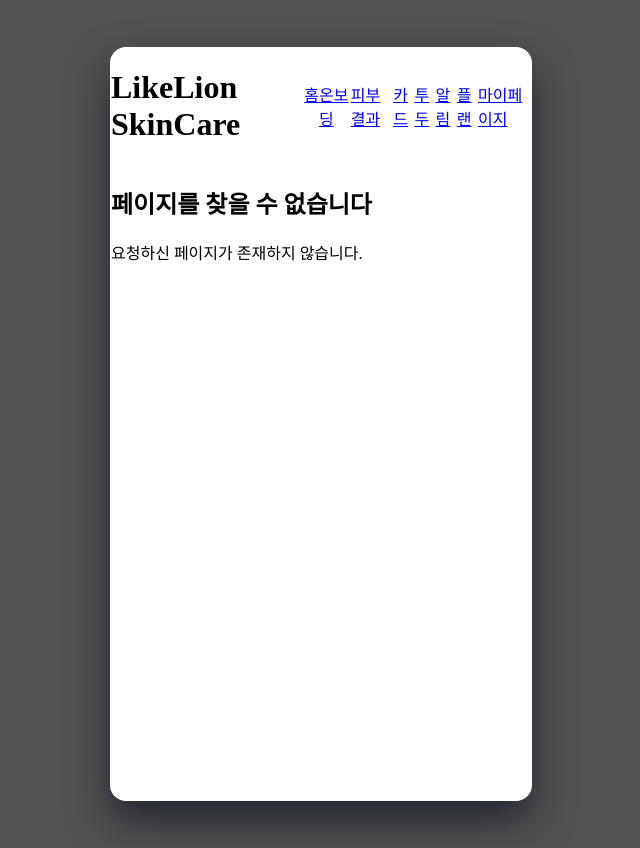
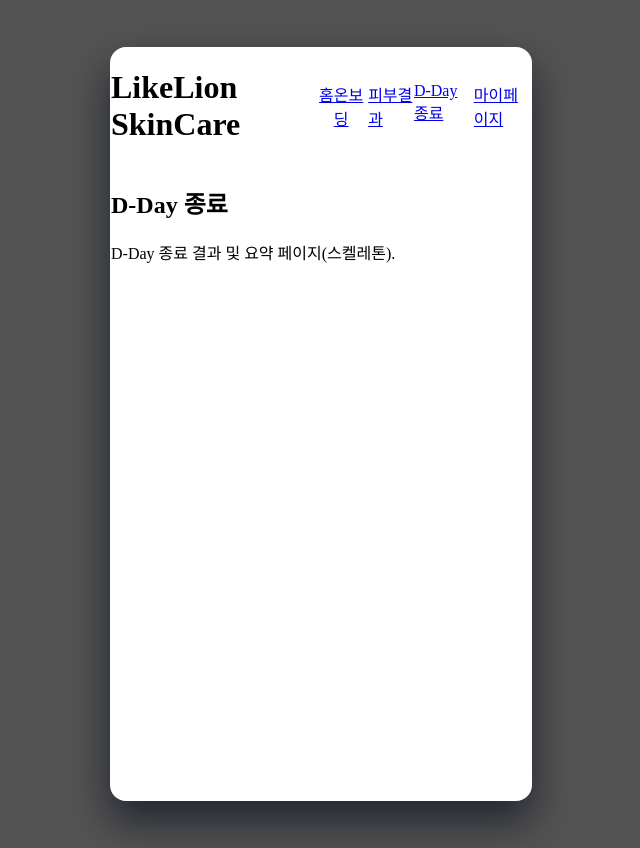
Before and after one commit to LikeLion-14th-SKHU/LikeLion-14th-TEAM03-FE, a React app in the folder hackathon3FE/: page /d-dayend in a window 1280 px wide. Shown: the whole page, without its empty margins (319-959 px from the left). Built offline with nearby package versions, Linux system fonts and the light colour scheme; the HTML template or start-up script is replaced by a standard one.

Commit message:
Chore:  페이지 추가 설정 #4

```diff
--- a/hackathon3FE/src/App.jsx
+++ b/hackathon3FE/src/App.jsx
@@ -2,10 +2,7 @@ import { BrowserRouter, Routes, Route, Link } from "react-router-dom";
 import Home from "./pages/Home";
 import Onboarding from "./pages/Onboarding";
 import SkinResult from "./pages/SkinResult";
-import Cards from "./pages/Cards";
-import Todo from "./pages/Todo";
-import Notifications from "./pages/Notifications";
-import Plan from "./pages/Plan";
+import DDayEnd from "./pages/DDayEnd";
 import Mypage from "./pages/Mypage";
 import NotFound from "./pages/NotFound";
 
@@ -27,17 +24,8 @@ function App() {
                 <Link to="/skin-result" className="text-blue-600">
                   피부결과
                 </Link>
-                <Link to="/cards" className="text-blue-600">
-                  카드
-                </Link>
-                <Link to="/todo" className="text-blue-600">
-                  투두
-                </Link>
-                <Link to="/notifications" className="text-blue-600">
-                  알림
-                </Link>
-                <Link to="/plan" className="text-blue-600">
-                  플랜
+                <Link to="/d-dayend" className="text-blue-600">
+                  D-Day 종료
                 </Link>
                 <Link to="/mypage" className="text-blue-600">
                   마이페이지
@@ -51,10 +39,7 @@ function App() {
               <Route path="/" element={<Home />} />
               <Route path="/onboarding" element={<Onboarding />} />
               <Route path="/skin-result" element={<SkinResult />} />
-              <Route path="/cards" element={<Cards />} />
-              <Route path="/todo" element={<Todo />} />
-              <Route path="/notifications" element={<Notifications />} />
-              <Route path="/plan" element={<Plan />} />
+              <Route path="/d-dayend" element={<DDayEnd />} />
               <Route path="/mypage" element={<Mypage />} />
               <Route path="*" element={<NotFound />} />
             </Routes>
--- a/hackathon3FE/src/pages/Cards.jsx
+++ /dev/null
@@ -1,8 +0,0 @@
-export default function Cards() {
-  return (
-    <section>
-      <h2 className="text-3xl font-bold mb-4">카드</h2>
-      <p className="text-gray-600">카드 목록 및 고민 입력 페이지(스켈레톤).</p>
-    </section>
-  );
-}
--- /dev/null
+++ b/hackathon3FE/src/pages/DDayEnd.jsx
@@ -0,0 +1,8 @@
+export default function DDayEnd() {
+  return (
+    <section>
+      <h2 className="text-3xl font-bold mb-4">D-Day 종료</h2>
+      <p className="text-gray-600">D-Day 종료 결과 및 요약 페이지(스켈레톤).</p>
+    </section>
+  );
+}
--- a/hackathon3FE/src/pages/Notifications.jsx
+++ /dev/null
@@ -1,8 +0,0 @@
-export default function Notifications() {
-  return (
-    <section>
-      <h2 className="text-3xl font-bold mb-4">알림</h2>
-      <p className="text-gray-600">알림 목록을 보여주는 페이지(스켈레톤).</p>
-    </section>
-  );
-}
--- a/hackathon3FE/src/pages/Plan.jsx
+++ /dev/null
@@ -1,8 +0,0 @@
-export default function Plan() {
-  return (
-    <section>
-      <h2 className="text-3xl font-bold mb-4">플랜</h2>
-      <p className="text-gray-600">D-Day 플랜 결과 및 종료 페이지(스켈레톤).</p>
-    </section>
-  );
-}
--- a/hackathon3FE/src/pages/Todo.jsx
+++ /dev/null
@@ -1,10 +0,0 @@
-export default function Todo() {
-  return (
-    <section>
-      <h2 className="text-3xl font-bold mb-4">투두</h2>
-      <p className="text-gray-600">
-        스킨케어 체크를 위한 투두 페이지(스켈레톤).
-      </p>
-    </section>
-  );
-}
```
